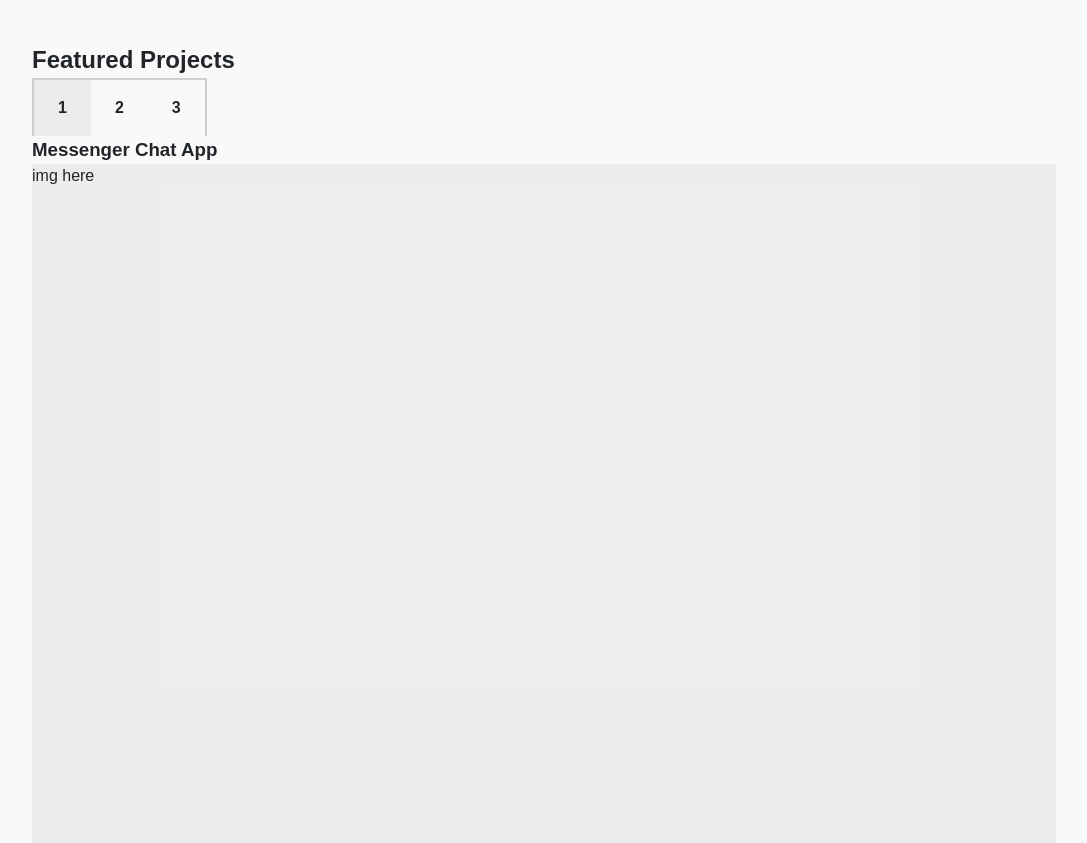
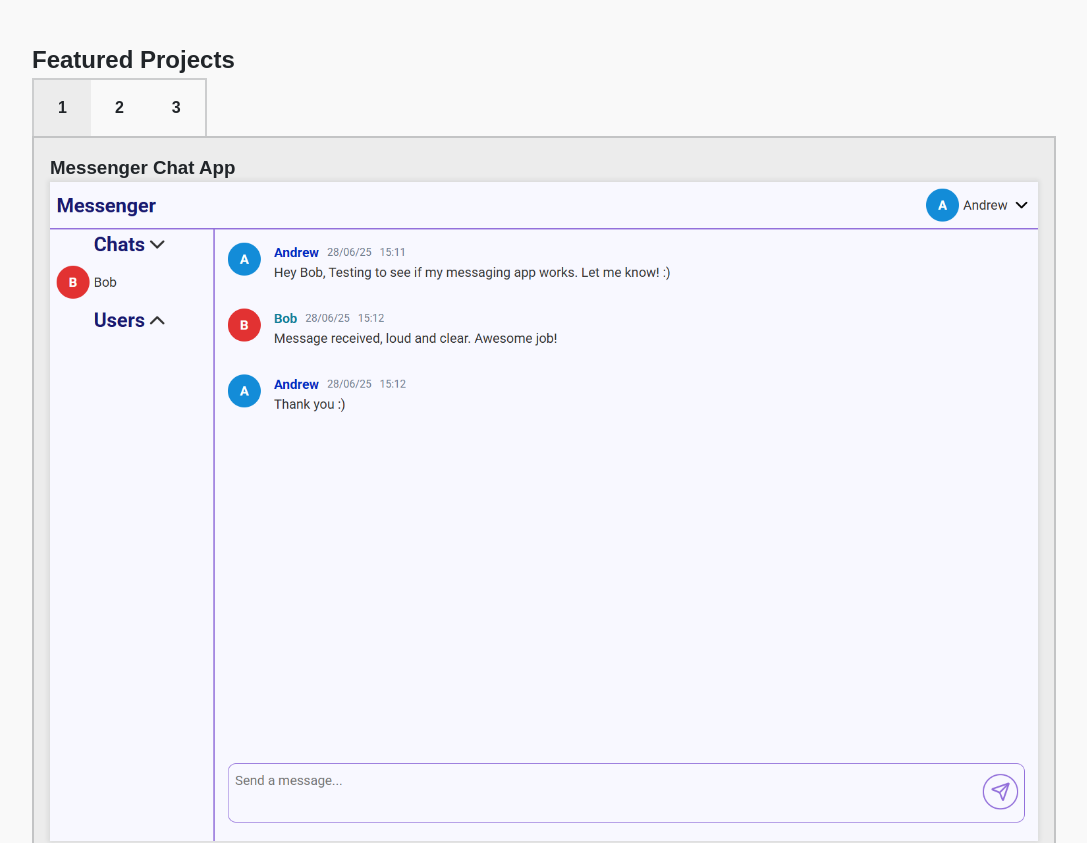
Before and after one commit to AndrewAttemptsCode/portfolio-client, a React (Vite) app: page / in a window 1280 px wide. Shown: the part 1600-2443 px from the top of the page, without its empty margins (96-1183 px from the left). Built offline with nearby package versions, Linux system fonts and the light colour scheme.

Commit message:
feat: add image and styling

```diff
--- a/src/components/ProjectItem.jsx
+++ b/src/components/ProjectItem.jsx
@@ -4,7 +4,9 @@ import { FaChrome, FaGithub } from "react-icons/fa";
 import { MdInfoOutline } from "react-icons/md";
 
 const Container = styled.div`
-
+  background-color: rgba(var(--primary-color), 0.06);
+  border: 2px solid rgba(var(--primary-color), 0.2);
+  padding: 1rem;
 `
 
 const ResponsiveContainer = styled.div`
@@ -17,7 +19,14 @@ const ProjectPreview = styled.div`
 
 const ImageContainer = styled.div`
   aspect-ratio: 3 / 2;
-  background-color: rgba(var(--primary-color), 0.06);
+  background-color: rgb(var(--bg-color));
+  box-shadow: 0 0 0.3rem 0.15rem rgba(var(--primary-color), 0.1);
+
+  img {
+    width: 100%;
+    height: 100%;
+    object-fit: contain;
+  }
 `
 
 const LinksContainer = styled.div`
@@ -58,7 +67,7 @@ const ProjectDetails = styled.div`
   }
 `
 
-const StackContainer=  styled.div`
+const StackContainer = styled.div`
 
 `
 
@@ -71,7 +80,7 @@ const ProjectItem = ({ projectIndex }) => {
       <ResponsiveContainer>
         <ProjectPreview>
           <ImageContainer>
-            img here
+            <img src={project.image} alt="" />
           </ImageContainer>
           <LinksContainer>
             <LinksWrapper>
```
